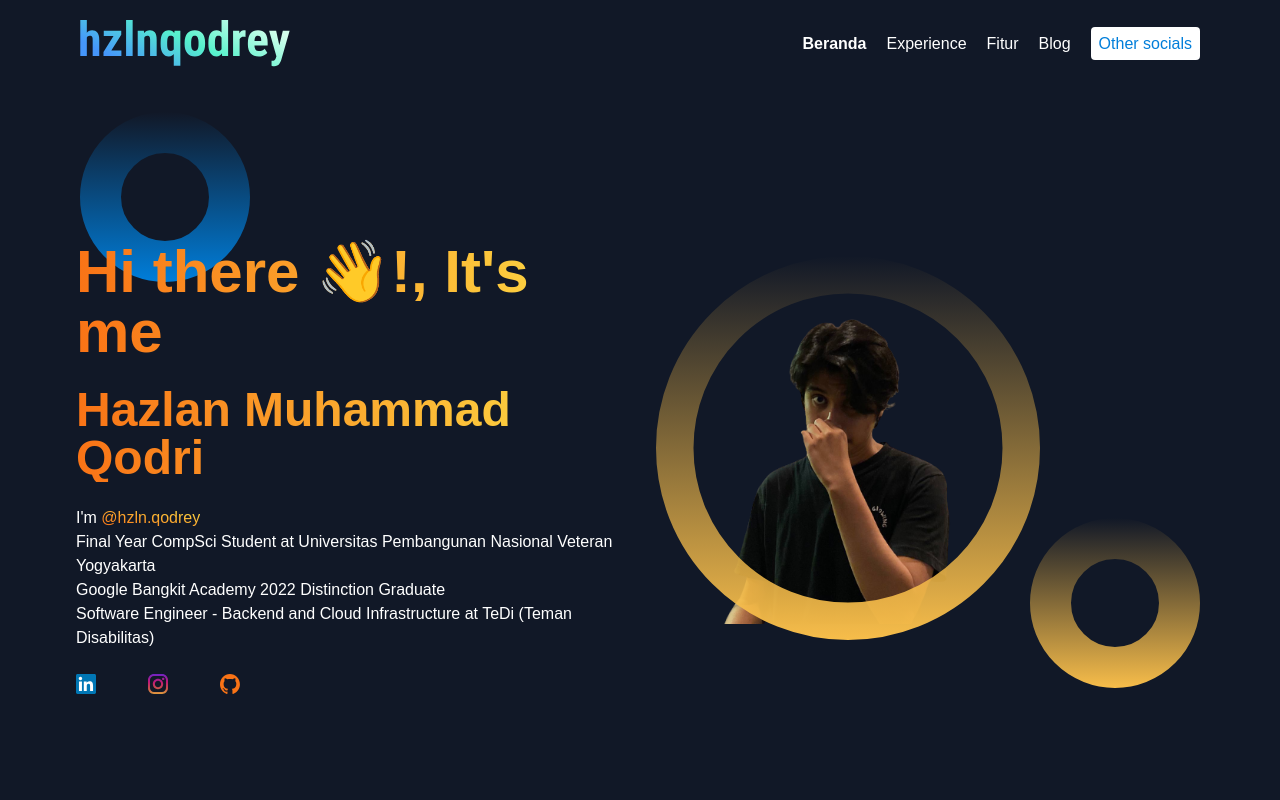
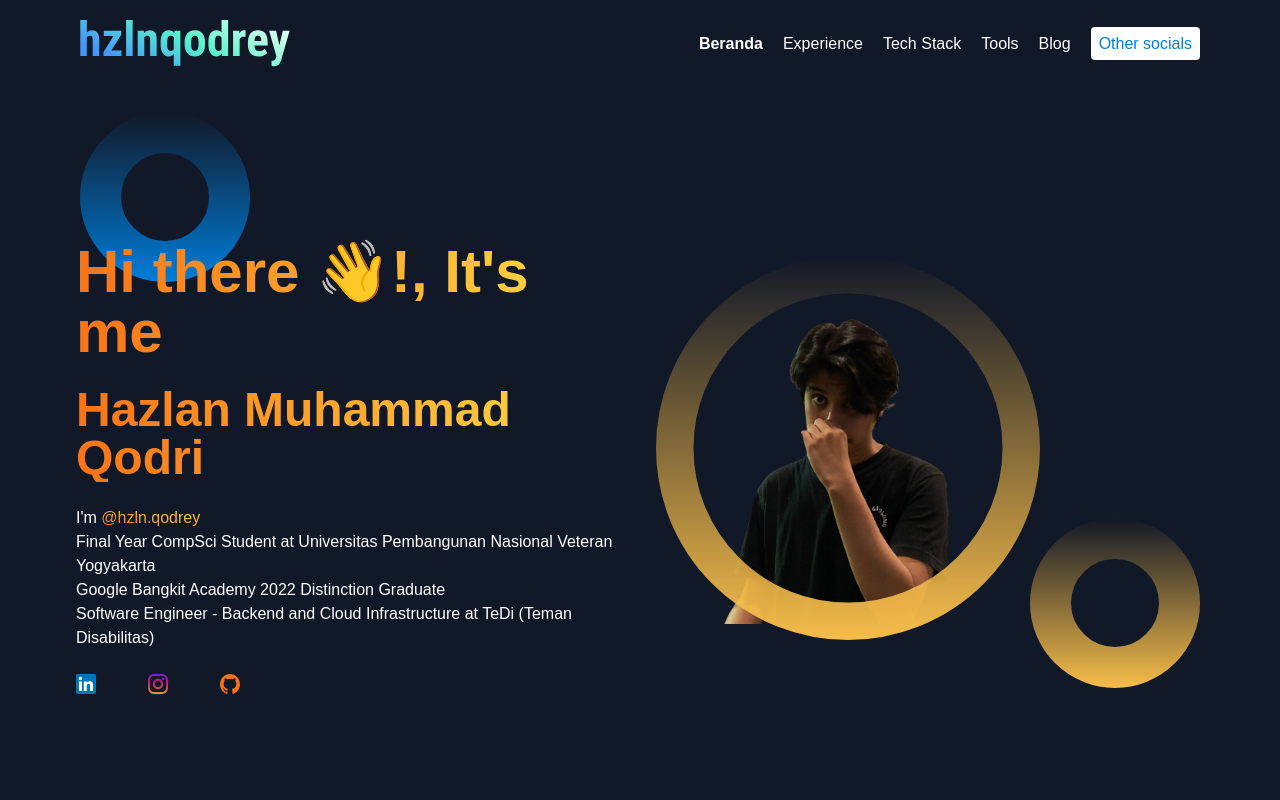
Before and after one commit to hzlnqodrey/hzlnqodrey-portofolio, a React (Create React App) app: page / in a window 1280 px wide. Shown: the top 800 px of the page. Built offline with nearby package versions, Linux system fonts and the light colour scheme.

Commit message:
add tools navbar

```diff
--- a/src/pages/HomePage.js
+++ b/src/pages/HomePage.js
@@ -155,7 +155,7 @@ function HomePage() {
       </div>
 
       {/* section techstack */}
-      <div id="problem" className="text-white bg-space1 py-20 flex flex-col min-h-[700px] lg:h-screen lg:items-center lg:justify-center relative">
+      <div id="techstack" className="text-white bg-space1 py-20 flex flex-col min-h-[700px] lg:h-screen lg:items-center lg:justify-center relative">
         <div className='hidden md:block'>
           <img src='./images/shape-eclipse-blue.svg' alt='eclipse' className='absolute top-8 xl:top-28 left-20 z-20' />
           <img src='./images/shape-eclipse-yellow.svg' alt='eclipse' className='absolute bottom-8 xl:bottom-28 right-20 z-20' />
@@ -175,7 +175,7 @@ function HomePage() {
       </div>
 
       {/* section feature */}
-      <div id="feature" className="bg-space1 py-20">
+      <div id="tools" className="bg-space1 py-20">
         <div className='hidden md:block'>
           <img src='./images/shape-eclipse-blue.svg' alt='eclipse' className='absolute top-20 xl:top-28 left-20 z-1' />
           <img src='./images/shape-eclipse-yellow.svg' alt='eclipse' className='absolute bottom-20 xl:bottom-28 right-20 z-1' />
--- a/src/parts/Navbar.js
+++ b/src/parts/Navbar.js
@@ -79,7 +79,8 @@ function Navbar() {
           <ul className="sidebar lg:hidden bg-white text-black shadow fixed flex flex-col justify-start items top-0 bottom-0 -right-80 w-80 z-30 px-5 font-bold hover:text-blue" id="navUl">
             <li className="py-4 mt-20"><a href="#home" className="mr-5">Beranda</a></li>
             <li className="py-4"><a href="#experience" className="mr-5">Experience</a></li>
-            <li className="py-4"><a href="#feature" className="mr-5">Fitur</a></li>
+            <li className="py-4"><a href="#techstack" className="mr-5">Tech Stack</a></li>
+            <li className="py-4"><a href="#tools" className="mr-5">Tools</a></li>
             <li className="py-4"><a href="#projects" className="mr-5">Projects</a></li>
             <li className="py-4"><a href="https://linktr.ee/hzlnqodrey" className="bg-blue1 text-white rounded-full py-2 px-5">Other socials</a></li>
           </ul>
@@ -93,10 +94,14 @@ function Navbar() {
               scrollPosition >= 700 && scrollPosition < 1400 ? 'font-bold' : 'font-normal',
               'mr-5'
             )}>Experience</a></li>
-            <li><a href="#feature" className={classNames(
-              scrollPosition >= 1400 && scrollPosition < 3000 ? 'font-bold' : 'font-normal',
+            <li><a href="#techstack" className={classNames(
+              scrollPosition >= 1400 && scrollPosition < 2100 ? 'font-bold' : 'font-normal',
               'mr-5'
-            )}>Fitur</a></li>
+            )}>Tech Stack</a></li>
+            <li><a href="#tools" className={classNames(
+              scrollPosition >= 2100 && scrollPosition < 3000 ? 'font-bold' : 'font-normal',
+              'mr-5'
+            )}>Tools</a></li>
             <li><a href="#blog" className={classNames(
               scrollPosition >= 3000 && scrollPosition < 3700 ? 'font-bold' : 'font-normal',
               'mr-5'
```
